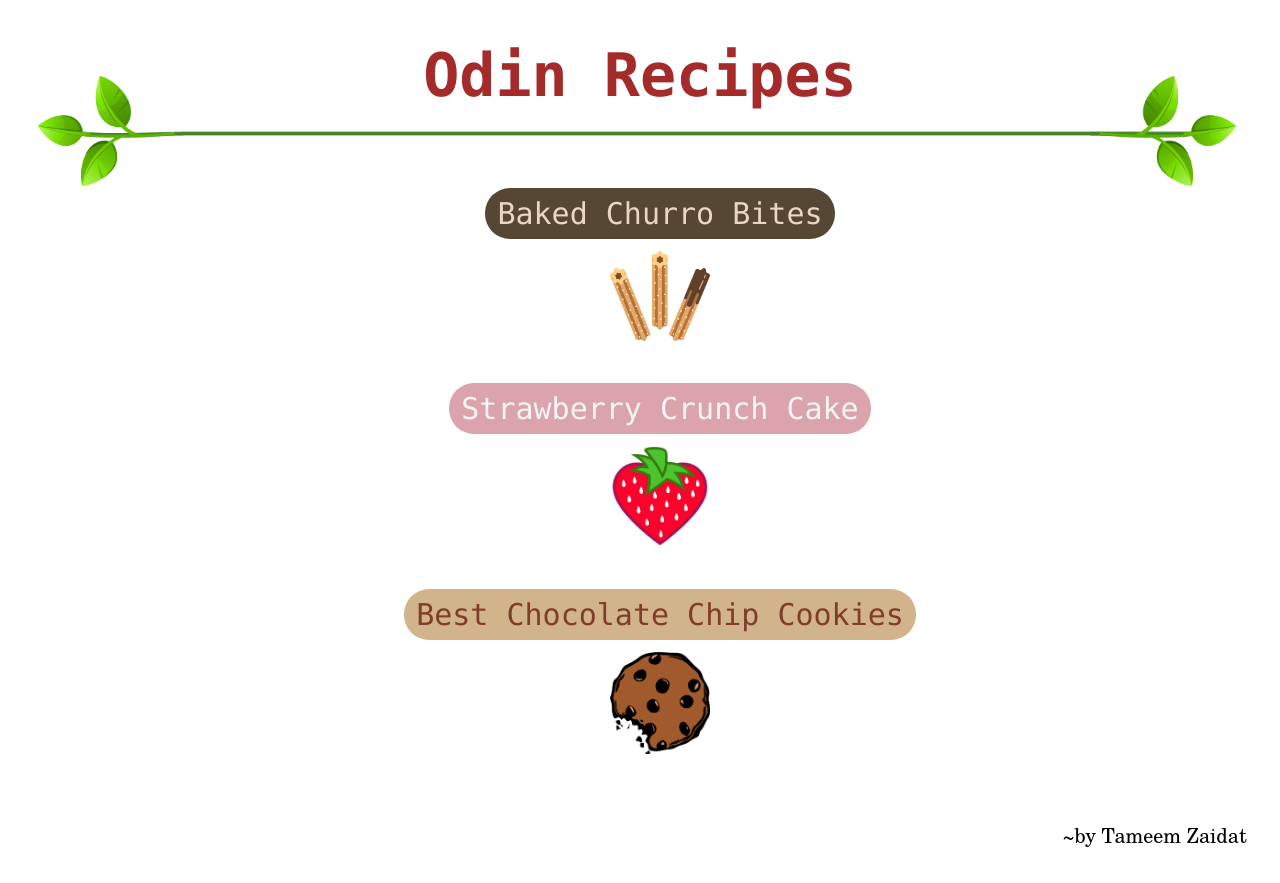
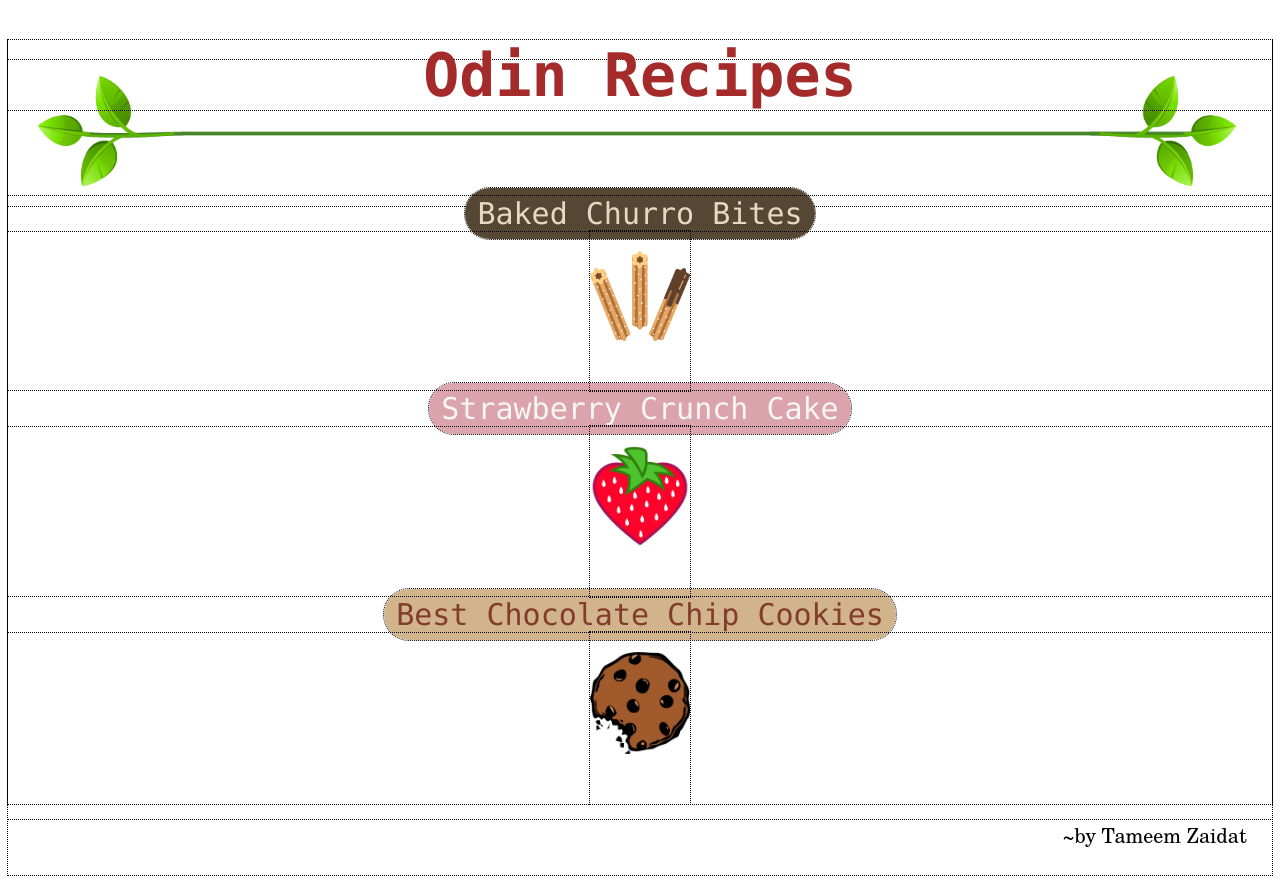
Before and after one commit to tzaidat/odin-recipes, a plain HTML site: page index.html in a window 1280 px wide. Drawn offline with Linux system fonts and the light colour scheme.

Commit message:
Fix unordered list indentation

```diff
--- a/index.html
+++ b/index.html
@@ -11,7 +11,7 @@
     <body>
         <h1>Odin Recipes</h1>
         <img class="divider" src="./imgs/divider.png">
-        <ul>
+        <ul class="hplist">
             <li class="linklist"><a class="link homepage churrolnk" href="./recipes/baked-churro-bites/baked-churro-bites.html" ref="noopener norefferer">Baked Churro Bites</a></li>
             <img class="img linkimg" src="./imgs/churros.png">
             <li class="linklist"><a class="link homepage strawberrylnk" href="./recipes/strawberry-crunch-cake/strawberry-crunch-cake.html" rel="noopener norefferer">Strawberry Crunch Cake</a></li>
--- a/style.css
+++ b/style.css
@@ -1,5 +1,6 @@
 * {
     font-family: 'Lucida Handwriting', Monaco, 'Courier New';
+    outline: 1px dotted black;
 }
 
 h1,
@@ -27,6 +28,10 @@ ul .linklist {
     list-style-type: none;
     margin: 0;
     padding: 0;
+}
+
+.hplist {
+    padding-left: 0;
 }
 
 .linklist {
```
